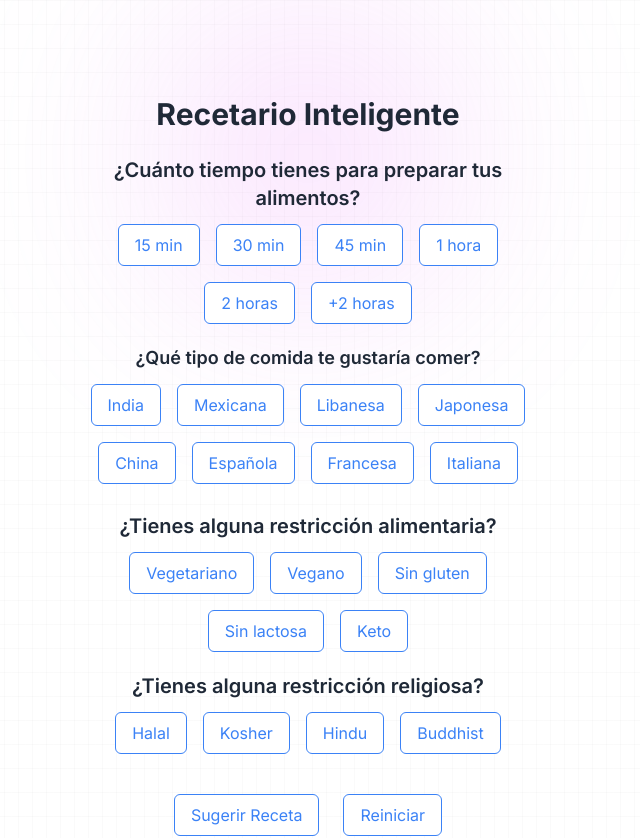
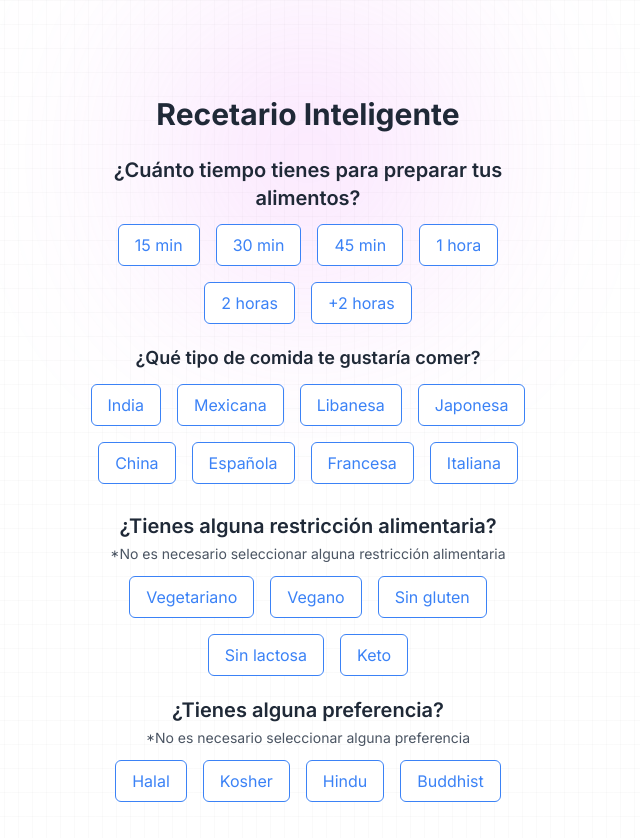
Before and after one commit to Champetaman/ai-dietary-recipe, a Next.js app: page / in a window 1280 px wide. Shown: the top 838 px of the page, without its empty margins (332-972 px from the left). Built offline with nearby package versions, Linux system fonts and the light colour scheme.

Commit message:
Ajuste texto aclarativo

```diff
--- a/components/DietaryRestrictionsSelector.tsx
+++ b/components/DietaryRestrictionsSelector.tsx
@@ -31,9 +31,12 @@ const DietaryRestrictionsSelector: React.FC<
 
   return (
     <div className="mb-4 w-full">
-      <h2 className="mb-2 text-xl text-center">
+      <h2 className="mb-1 text-xl text-center">
         ¿Tienes alguna restricción alimentaria?
       </h2>
+      <p className="mb-2 text-sm text-center text-gray-600">
+        *No es necesario seleccionar alguna restricción alimentaria
+      </p>
       <div className="flex flex-wrap gap-2 justify-center">
         {restrictions.map((restriction) => (
           <button
--- a/components/ReligiousRestrictionsSelector.tsx
+++ b/components/ReligiousRestrictionsSelector.tsx
@@ -25,9 +25,12 @@ const ReligiousRestrictionsSelector: React.FC<
 
   return (
     <div className="mb-4 w-full">
-      <h2 className="mb-2 text-xl text-center">
-        ¿Tienes alguna restricción religiosa?
+      <h2 className="mb-1 text-xl text-center">
+        ¿Tienes alguna preferencia?
       </h2>
+      <p className="mb-2 text-sm text-center text-gray-600">
+        *No es necesario seleccionar alguna preferencia
+      </p>
       <div className="flex flex-wrap gap-2 justify-center">
         {restrictions.map((restriction) => (
           <button
```
